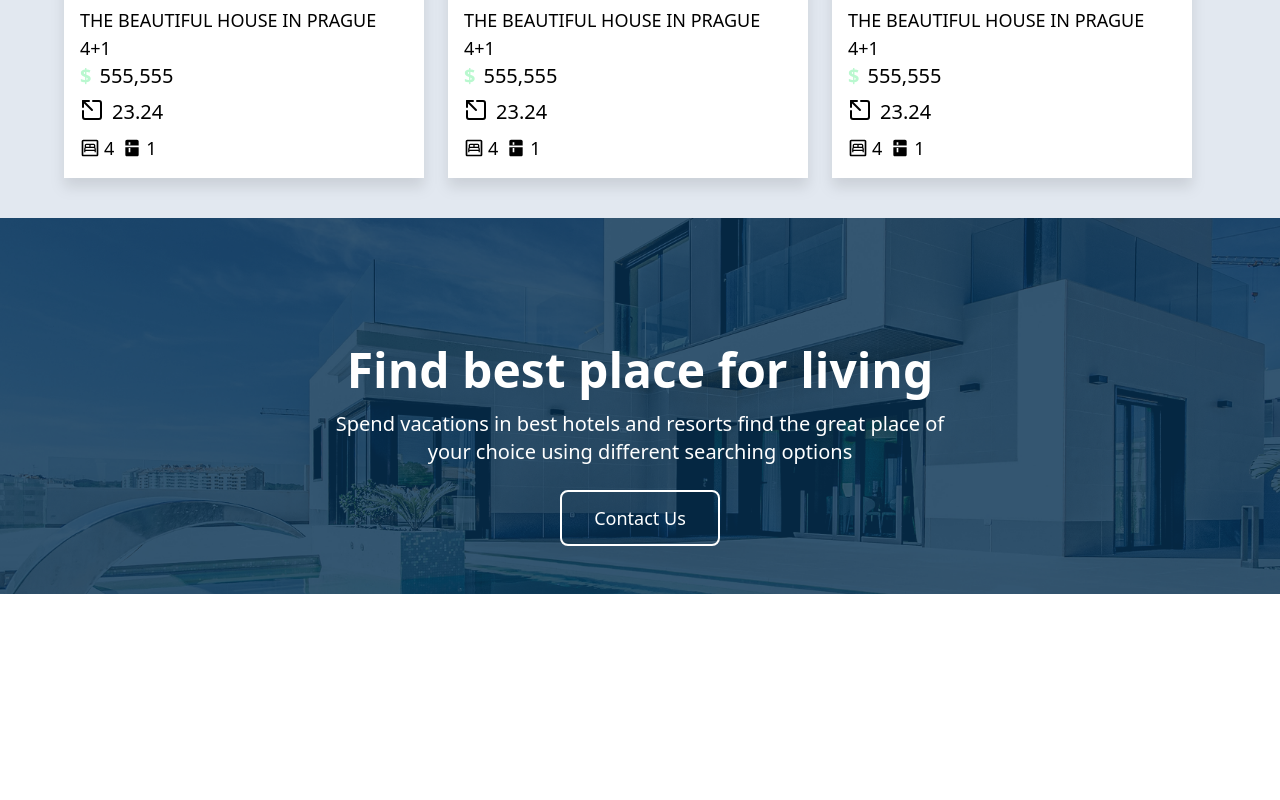
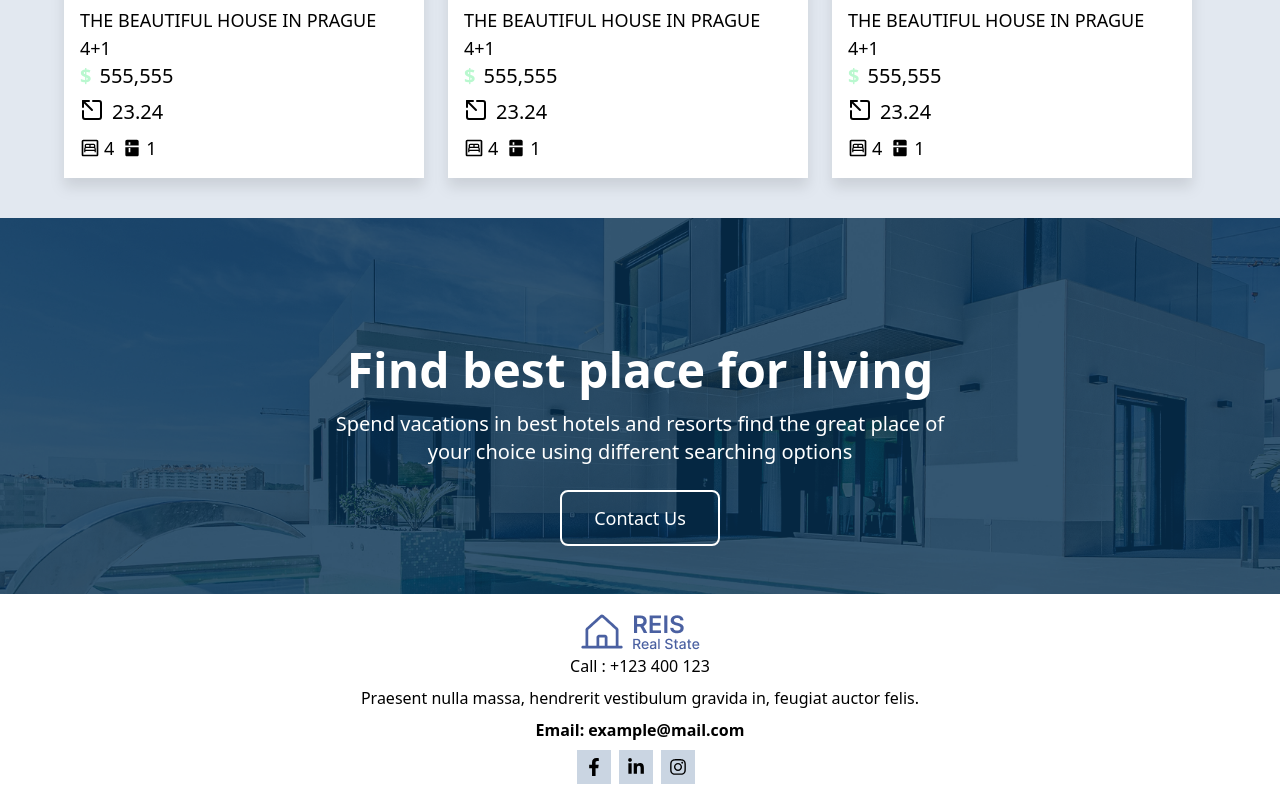
Before and after one commit to OlehHulevych/AirBnb-clone, a React (Vite) app in the folder airbnb-client/: page / in a window 1280 px wide. Shown: the part 3037-3837 px from the top of the page. Before the commit the page ends 3631 px from the top, so only its background shows below. Built offline with nearby package versions, Linux system fonts and the light colour scheme.

Commit message:
made footer

```diff
--- a/airbnb-client/src/App.tsx
+++ b/airbnb-client/src/App.tsx
@@ -9,6 +9,7 @@ import PropertiecByClassification from "./Components/ProperticeByClassification/
 import {FilterProvider} from "./context/FilterContext.tsx";
 import LatestPropertyComponent from "./Components/LatestProprties/LatestPropertyComponent.tsx";
 import ContactUsComponent from "./Components/ContactUs/ContactUsComponent.tsx";
+import Footer from "./Components/Footer/Footer.tsx";
 
 
 function App() {
@@ -22,6 +23,7 @@ function App() {
         <PropertiecByClassification/>
       <LatestPropertyComponent/>
       <ContactUsComponent/>
+      <Footer/>
     </Layout>
       </FilterProvider>
   )
--- /dev/null
+++ b/airbnb-client/src/Components/Footer/Footer.tsx
@@ -0,0 +1,30 @@
+import { FaInstagram } from "react-icons/fa";
+import { FaFacebookF } from "react-icons/fa";
+import { FaLinkedinIn } from "react-icons/fa";
+
+const Footer = () => {
+    return (
+        <div className={"w-full h-auto flex py-4 items-center justify-center flex-col"}>
+
+                <img  src="./icons/logo_footer.png" alt=""/>
+                <div className={"mb-2"} >Call : +123 400 123</div>
+                <div className={"mb-2 text-center"}> Praesent nulla massa, hendrerit vestibulum gravida in, feugiat auctor felis.</div>
+                <div className={"font-semibold"}>Email: example@mail.com</div>
+                <div className={"flex pt-2  my-0 "}>
+                    <a className={"text-lg block p-2 bg-slate-300 mr-2 transition-all hover:bg-slate-700 hover:text-white "} href="">
+                        <FaFacebookF/>
+                    </a>
+                    <a className={"text-lg block p-2 bg-slate-300 mr-2 transition-all hover:bg-slate-700 hover:text-white"} href="">
+                        <FaLinkedinIn/>
+                    </a>
+                    <a className={"text-lg block p-2 bg-slate-300 mr-2 transition-all hover:bg-slate-700 hover:text-white"} href="">
+                        <FaInstagram/>
+                    </a>
+                </div>
+
+
+        </div>
+    );
+};
+
+export default Footer;
```
Also changed, not shown: airbnb-client/public/icons/logo_footer.png (added).
